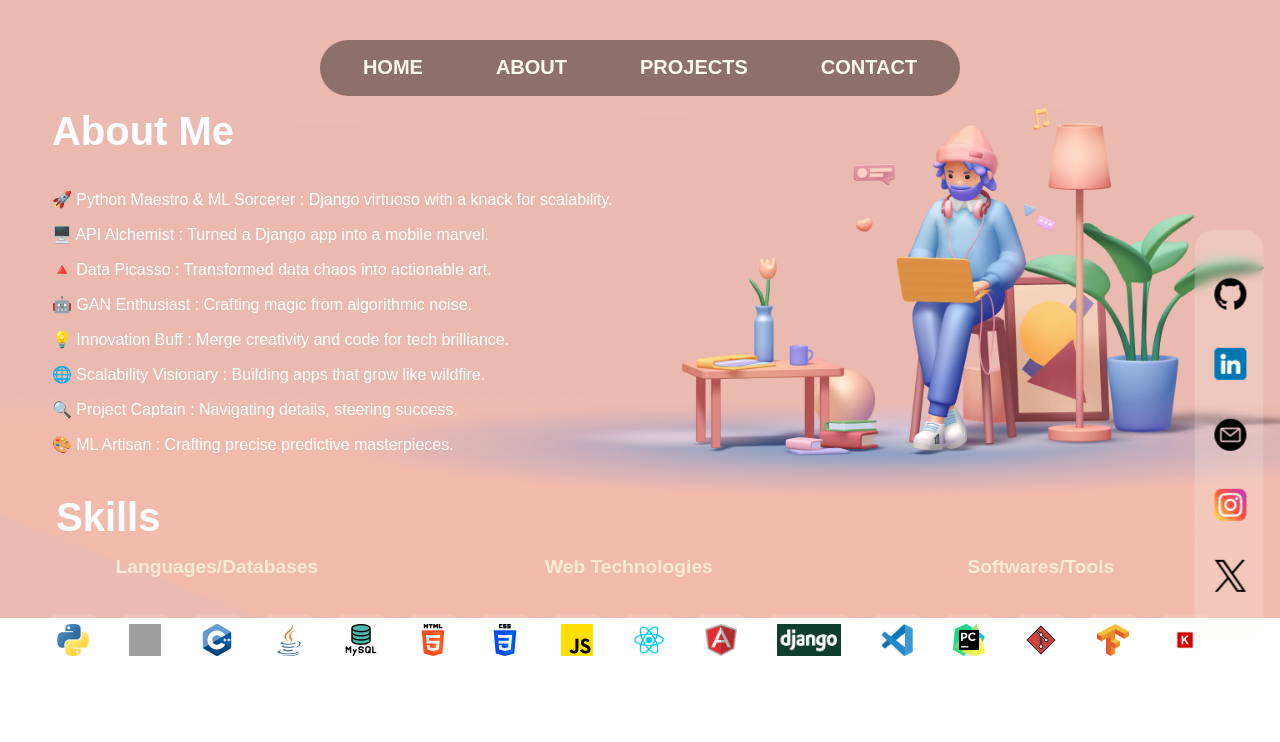
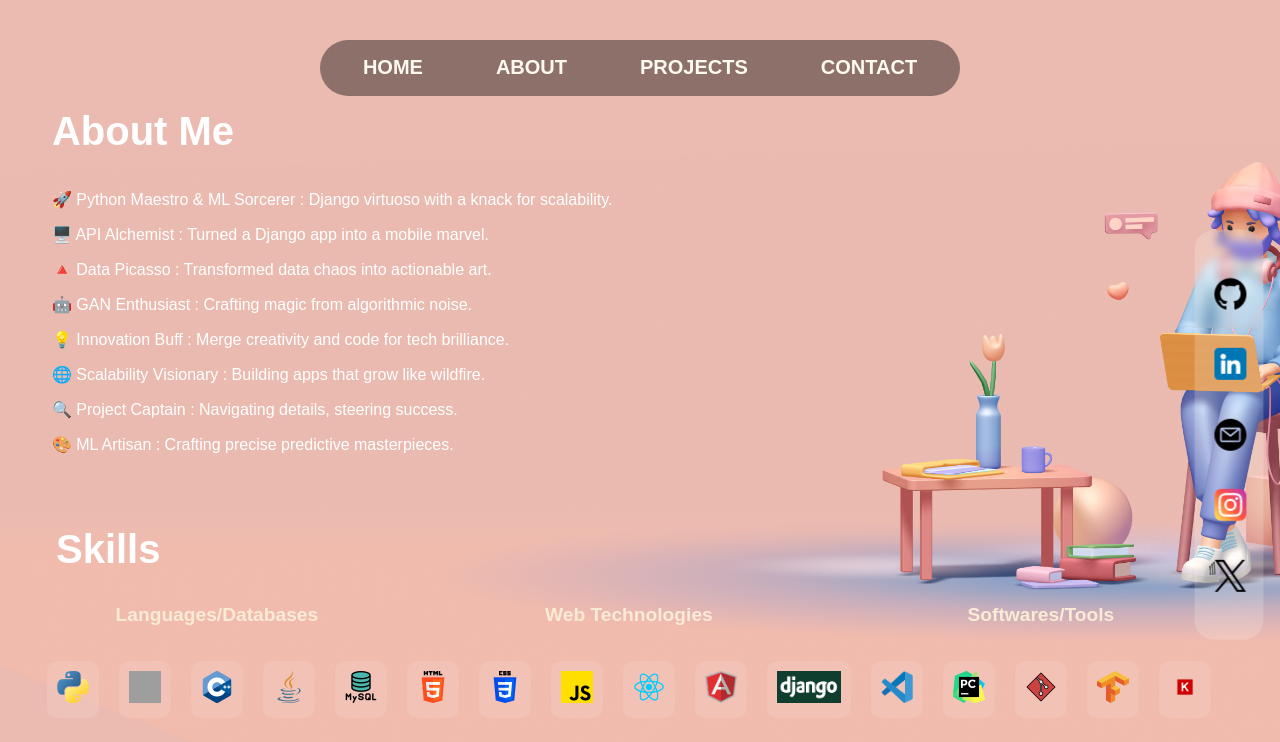
Before and after one commit to Shanmukh-Nath/Portfolio2_dango, a Django app: page /about/ in a window 1280 px wide. Shown: the top 742 px of the page. Run offline with Django 4.2, Linux system fonts and the light colour scheme; data comes from the database, SQL or seed files in the repository; parts of the project's set-up code (start-up, migrations or seed data) failed here and were passed over; some libraries are stand-ins or nearby versions; grey boxes are pictures that could not be loaded.

Commit message:
Pre Final 3

```diff
--- a/templates/about.html
+++ b/templates/about.html
@@ -8,11 +8,10 @@
     <style>
         body {
             color: white;
-            background: url("{% static 'imgs/Room.png' %}") no-repeat;
+            background: url("{% static 'imgs/Room.png' %}") no-repeat fixed;
             background-size: cover;
             overflow: hidden;
             font-family: sans-serif;
-
         }
 
         .navbar {
@@ -57,7 +56,7 @@
 
 
         .skills {
-            margin-top: 35%;
+            margin-top: 38%;
             padding: 5px;
             width: 100%;
             margin-left: 2%;
@@ -69,7 +68,7 @@
             flex-direction: column;
         }
         .sk{
-            margin-top: 1%;
+            margin-top: 2%;
             color: antiquewhite;
             font-weight: 800;
             font-size: 1.2rem;
--- a/templates/contact.html
+++ b/templates/contact.html
@@ -7,7 +7,7 @@
     <style>
         body{
             font-family: 'poppins', sans-serif;
-            background: url("{% static 'imgs/Cabin Woods.png' %}") no-repeat;
+            background: url("{% static 'imgs/Cabin Woods.png' %}") no-repeat fixed;
             background-size: cover;
         }
         .navbar {
--- a/templates/index.html
+++ b/templates/index.html
@@ -7,11 +7,12 @@
     <script type="module" src="https://unpkg.com/@splinetool/viewer/build/spline-viewer.js"></script>
     <style>
         body{
-            background: url("{% static 'imgs/home_bg_low.png' %}") no-repeat;
+            background: url("{% static 'imgs/home_bg_low.png' %}") no-repeat fixed;
             background-size: cover;
             color: white;
             overflow: hidden;
             font-family: sans-serif;
+
 
         }
         #spline{
--- a/templates/projects.html
+++ b/templates/projects.html
@@ -8,7 +8,7 @@
     <style>
         body {
             color: white;
-            background: url("{% static 'imgs/project_bg.png' %}") no-repeat;
+            background: url("{% static 'imgs/project_bg.png' %}") no-repeat fixed;
             background-size: cover;
             overflow-x: auto; /* Enable horizontal scrolling */
             overflow-y: hidden; /* Hide vertical scrollbar */
```
